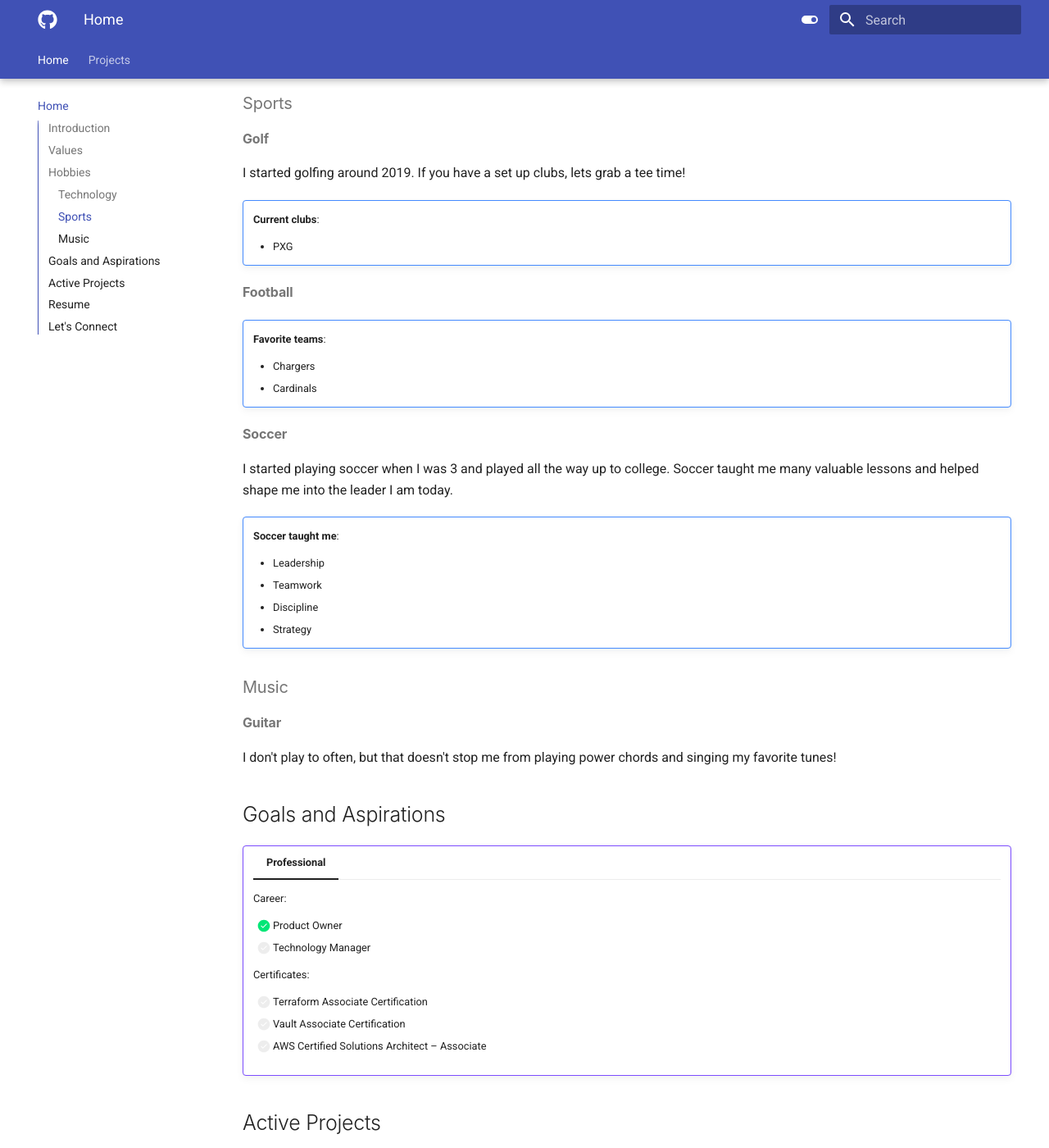
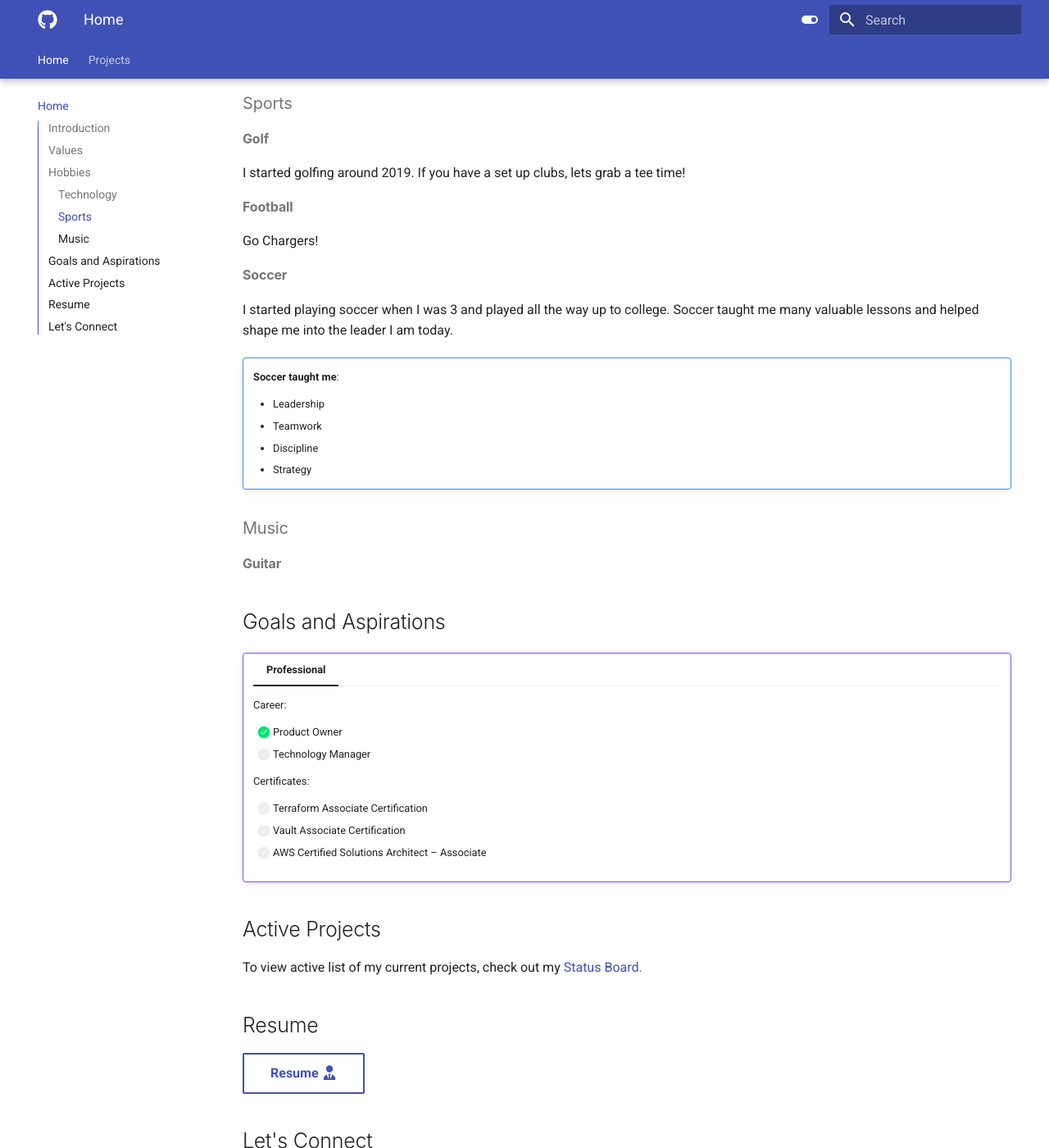
Before and after one commit to stevejoluc/stevejoluc.github.io, an MkDocs documentation site: the page built from docs/index.md, in a window 1280 px wide and 1400 px high, scrolled down 1212 px. Shown: the whole window at 82% size. Built offline with MkDocs 1.6.1 and Material for MkDocs 9.7.7, drawn with Linux system fonts in a browser that asks for light colours; emoji names are drawn with the system emoji font.

Commit message:
Update index.md

```diff
--- a/docs/index.md
+++ b/docs/index.md
@@ -38,17 +38,8 @@ Researching and expanding my homelab is extremely rewarding to me. Not only has
 #### Golf
 I started golfing around 2019. If you have a set up clubs, lets grab a tee time!
 
-!!! cite ""
-    **Current clubs**:
-
-    * PXG
-
 #### Football
-!!! cite ""
-    **Favorite teams**:
-
-    * Chargers
-    * Cardinals
+Go Chargers!
 
 #### Soccer
 I started playing soccer when I was 3 and played all the way up to college. Soccer taught me many valuable lessons and helped shape me into the leader I am today.
@@ -63,7 +54,6 @@ I started playing soccer when I was 3 and played all the way up to college. Socc
 
 ### Music
 #### Guitar
-I don't play to often, but that doesn't stop me from playing power chords and singing my favorite tunes!
 
 ## Goals and Aspirations
 !!! example ""
```
